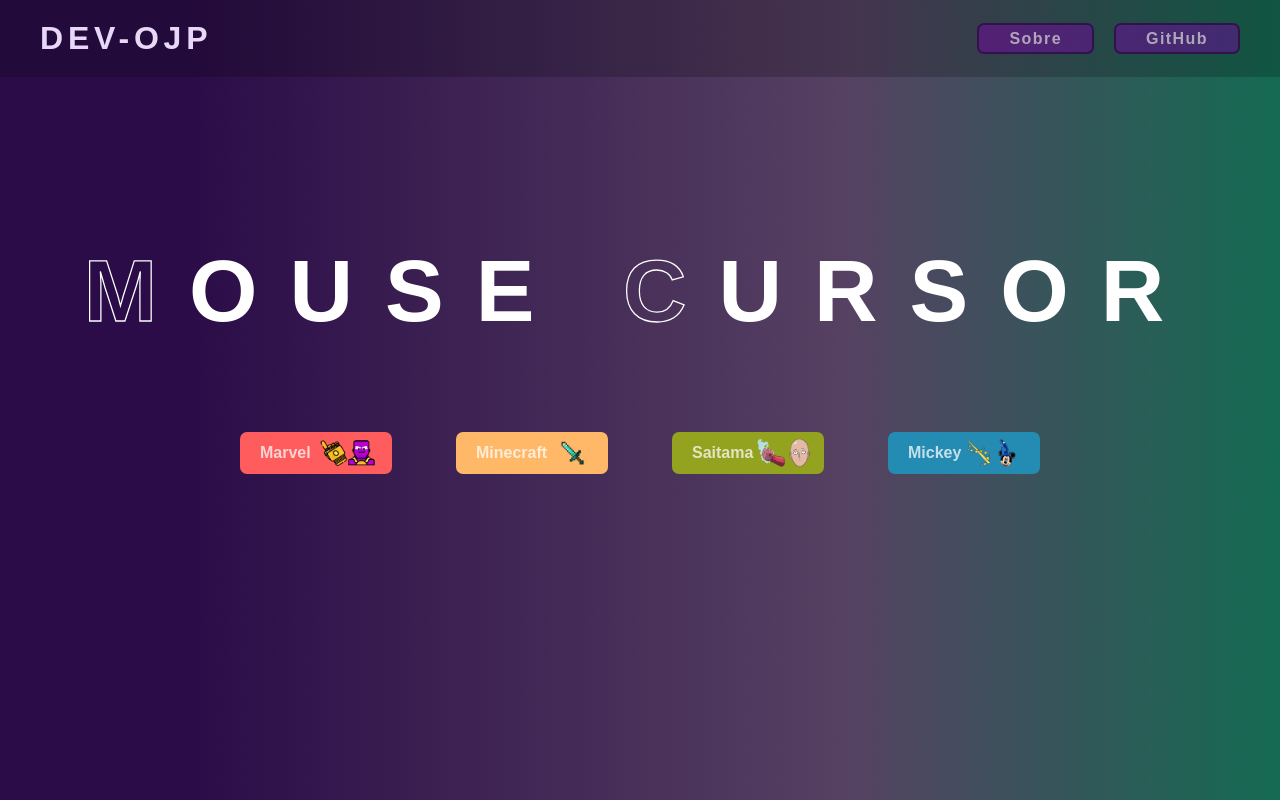
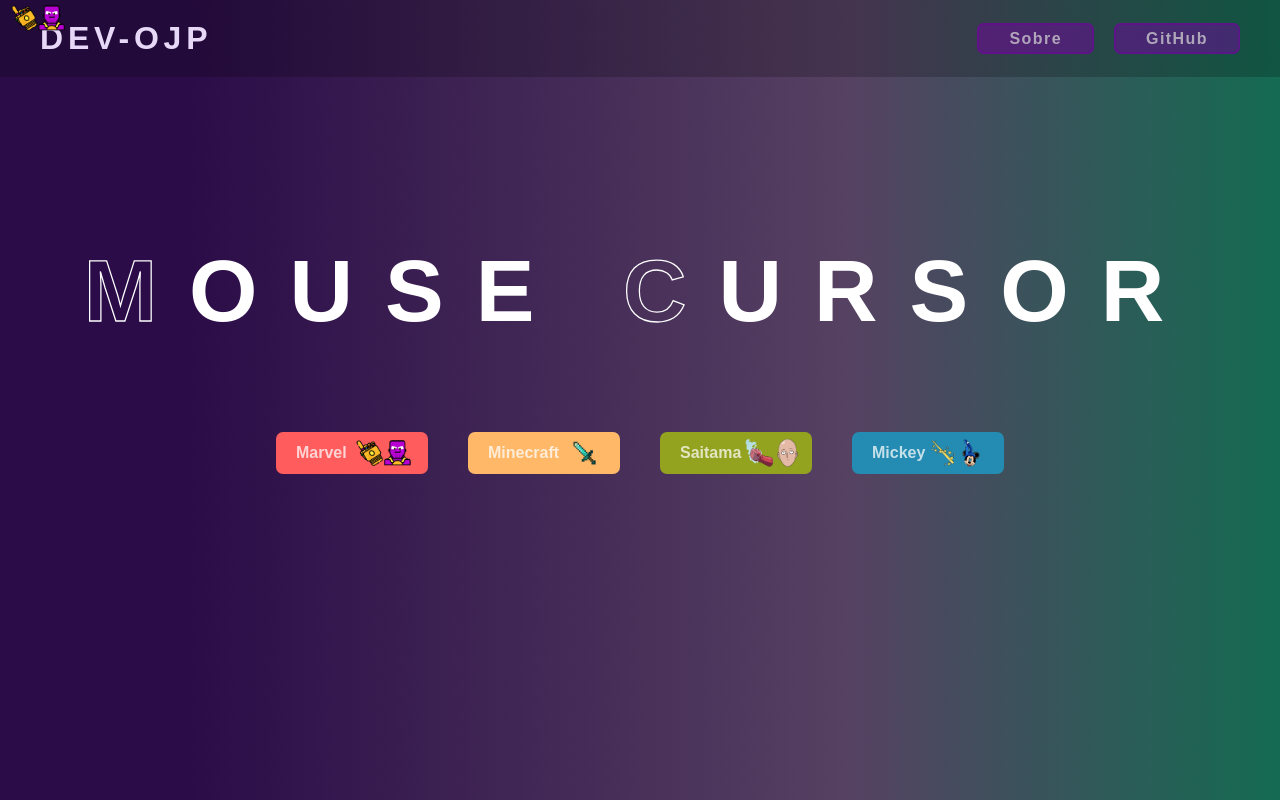
Before and after one commit to ojpbraga/MouseCursor, a plain HTML site: page index.html in a window 1280 px wide. Both pictures are taken after a click on the element "Marvel". Drawn offline with Linux system fonts and the light colour scheme.

Commit message:
Adicionado script e correções no HTML e CSS.

```diff
--- a/index.html
+++ b/index.html
@@ -4,16 +4,17 @@
     <meta charset="UTF-8">
     <meta name="viewport" content="width=device-width, initial-scale=1.0">
     <link rel="stylesheet" href="style.css">
-    <title>Document</title>
+    <link rel="shortcut icon" href="./img/favicon.png" type="image/x-icon">
+    <title>MC</title>
 </head>
 <body>
     <header id="header-bg">
         <div id="header-container">
-        <h1>DEV-OJP</h1>
+        <h1><a href="https://github.com/ojpbraga">DEV-OJP</a></h1>
         <nav>
             <ul id="link-nav">
                 <li><a href="./">Sobre</a></li>
-                <li><a href="./">GitHub</a></li>
+                <li><a href="https://github.com/ojpbraga">GitHub</a></li>
             </ul>
         </nav>
     </div>
@@ -22,11 +23,20 @@
     <main id="conteudo-principal">
         <h1 id="titulo"><span>M</span>ouse <span>C</span>ursor</h1>
         <div id="opcoes-mouse">
-            <div class="cursores" id="marvel"> <p>Marvel</p> <img src="./img/marvel.png" alt=""> </div>
-            <div class="cursores" id="minecraft"> <p>Minecraft</p> <img src="./img/minecraft.png" alt=""> </div>
-            <div class="cursores" id="saitama"> <p>Saitama</p> <img src="./img/saitama.png" alt=""> </div>
-            <div class="cursores" id="mickey"> <p>Mickey</p> <img src="./img/mickey.png" alt=""> </div>
+            <div class="cursores" id="marvel">
+                <p>Marvel</p> <img src="./img/marvel.png" alt="">
+            </div>
+            <div class="cursores" id="minecraft">
+                <p>Minecraft</p> <img src="./img/minecraft.png" alt="">
+            </div>
+            <div class="cursores" id="saitama">
+                <p>Saitama</p> <img src="./img/saitama.png" alt="">
+            </div>
+            <div class="cursores" id="mickey">
+                <p>Mickey</p> <img src="./img/mickey.png" alt="">
+            </div>
         </div>
+        <img src="" alt="" id="novo-pointer">
     </main>
 
     <script src="./script.js"></script>
--- a/script.js
+++ b/script.js
@@ -0,0 +1,61 @@
+const cursores = document.querySelectorAll(".cursores");
+const imagens = document.querySelectorAll(".cursores img");
+const novoPointer = document.getElementById("novo-pointer");
+const tela = document.querySelector("html");
+
+function trocaCursor(event) {
+    var cursorClicado = event.currentTarget.id;
+
+    console.log(cursorClicado);
+
+    tela.style.cursor = "none";
+
+    if (cursorClicado === "mickey") {
+        window.addEventListener('mousemove', (event) => {
+            y = event.y + 1.5;
+            x = event.x + 1.5;
+
+            novoPointer.src = imagens[3].src;
+            novoPointer.style.top = y + "px";
+            novoPointer.style.left = x + "px";
+        });
+    }
+
+    if (cursorClicado === "saitama") {
+        window.addEventListener('mousemove', (event) => {
+            y = event.y + 1.5;
+            x = event.x + 1.5;
+
+            novoPointer.src = imagens[2].src;
+            novoPointer.style.top = y + "px";
+            novoPointer.style.left = x + "px";
+        });
+    }
+    if (cursorClicado === "minecraft") {
+        window.addEventListener('mousemove', (event) => {
+            y = event.y + 1.5;
+            x = event.x + 1.5;
+
+            novoPointer.src = imagens[1].src;
+            novoPointer.style.top = y + "px";
+            novoPointer.style.left = x + "px";
+        });
+    }
+    if (cursorClicado === "marvel") {
+        window.addEventListener('mousemove', (event) => {
+            y = event.y + 1.5;
+            x = event.x + 1.5;
+
+            novoPointer.src = imagens[0].src;
+            novoPointer.style.top = y + "px";
+            novoPointer.style.left = x + "px";
+        });
+    }
+
+}
+
+function cliques(cursor) {
+    cursor.addEventListener('click', trocaCursor);
+}
+
+cursores.forEach(cliques);
--- a/style.css
+++ b/style.css
@@ -19,7 +19,6 @@
 
 }
 
-
 h1 {
     margin: 0px;
 }
@@ -31,6 +30,8 @@
     color: inherit;
 }
 /* Fim globalização */
+
+
 
 /* Header */
 #header-bg {
@@ -44,9 +45,9 @@
     max-width: 1200px;
     padding: 20px 10px;
 }
-h1 {
-    /* Rever onde as colors devem ficar */
+#header-container h1 a {
     color: #E7D8F7;
+    text-decoration: none;
     font-size: 2rem;
     letter-spacing: 0.3rem;
 }
@@ -60,12 +61,11 @@
     letter-spacing: 0.09rem;
     padding: 5px 30px;
     background: var(--botao-nav);
-    border: 2px solid var(--botao-nav-border);
+    border: 2px solid var(--botao-nav);
     border-radius: 7px;
     font-weight: bold;
 }
 #link-nav li a:hover {
-    /* Resolver problema q */
     border: 2px solid #fff;
     color: #fff;
     transition: 0.4s;
@@ -86,6 +86,7 @@
 #titulo {
     color: #fff;
     text-transform: uppercase;
+    text-align: center;
     font-size: 5.5rem;
     letter-spacing: 2rem;
 }
@@ -93,11 +94,16 @@
     color: rgba(0, 0, 0, 0);
     -webkit-text-stroke: 0.1vw #fff;
 }
+/* Fim conteúdo principal */
+
+
 
 /* Opção de cursor */
 #opcoes-mouse {
     display: flex;
-    width: 100%;
+    flex-wrap: wrap;
+    padding: 0 40px;
+    gap: 40px;
     max-width: 800px;
     justify-content: space-between;
 
@@ -131,3 +137,10 @@
 #mickey {
     background: #248cb2;
 }
+#novo-pointer {
+    height: 2rem;
+    position: absolute;
+    max-width: 100%;
+    max-height: 100%;
+}
+/* Fim opção de cursor */
```
Also changed, not shown: img/favicon.png (added).
